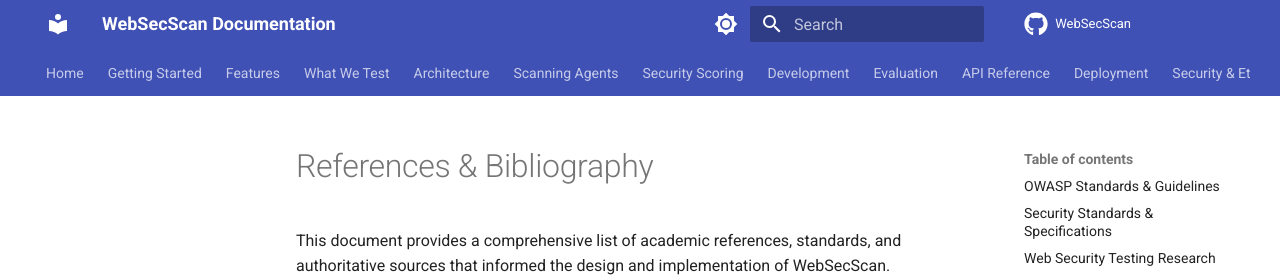
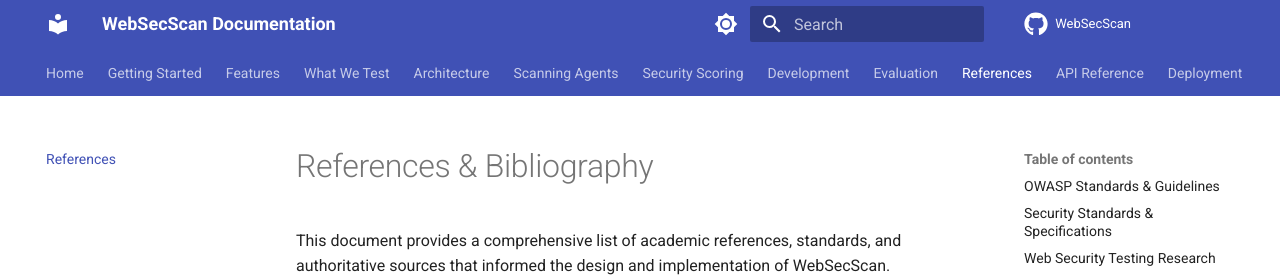
Before and after one commit to Pranavraut033/WebSecScan, an MkDocs documentation site: the page built from docs/references.md, in a window 1280 px wide and 900 px high. Shown: the top 277 px of the window. Built offline with MkDocs 1.6.1 and Material for MkDocs 9.7.7, drawn with Linux system fonts in a browser that asks for light colours; comment, search, counter and statistics services are not loaded; some of the changed lines change nothing that is shown.

Commit message:
docs: update mkdocs config for new documentation
- Add references.md to navigation under Evaluation section
- Enable Mermaid diagram support via pymdownx.superfences
- Configure custom fence for mermaid code blocks

```diff
--- a/mkdocs.yml
+++ b/mkdocs.yml
@@ -49,9 +49,12 @@
   - Development:
       - Setup & Guide: development.md
       - Testing: testing.md
+      - Crawler Design: crawler-design.md
+      - Authenticated Scans: authenticated-scans.md
   - Evaluation:
       - Benchmarking: benchmarking.md
       - Real-World Testing: real-world-testing.md
+  - References: references.md
   - API Reference: api.md
   - Deployment: deployment.md
   - Security & Ethics: security-ethics.md
@@ -63,7 +66,11 @@
       pygments_lang_class: true
   - pymdownx.inlinehilite
   - pymdownx.snippets
-  - pymdownx.superfences
+  - pymdownx.superfences:
+      custom_fences:
+        - name: mermaid
+          class: mermaid
+          format: !!python/name:pymdownx.superfences.fence_code_format
   - pymdownx.tabbed:
       alternate_style: true
   - pymdownx.details
```
